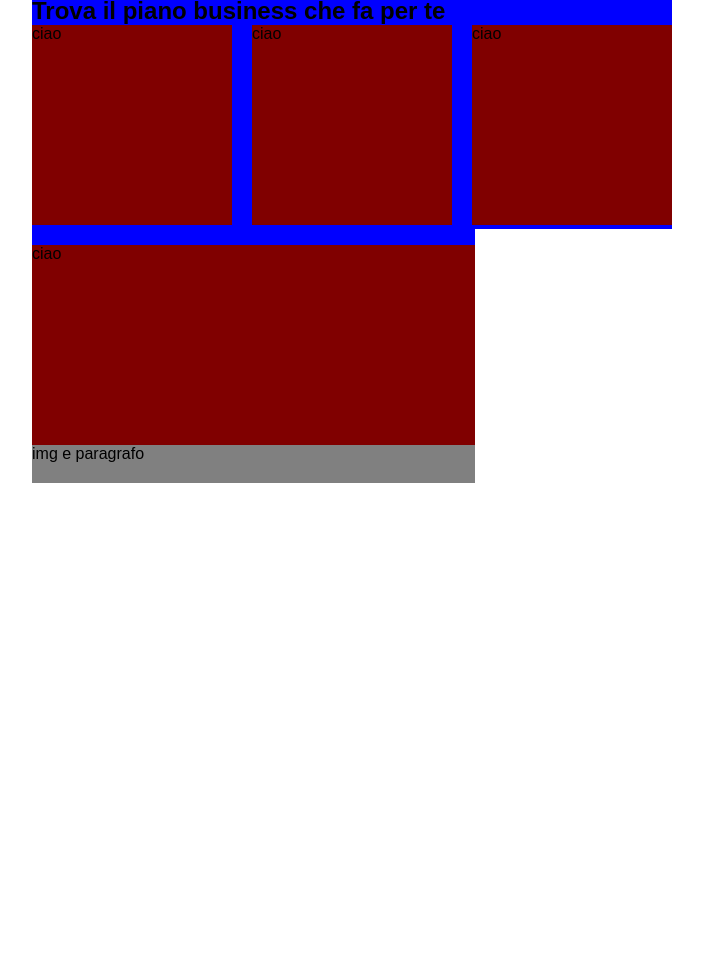
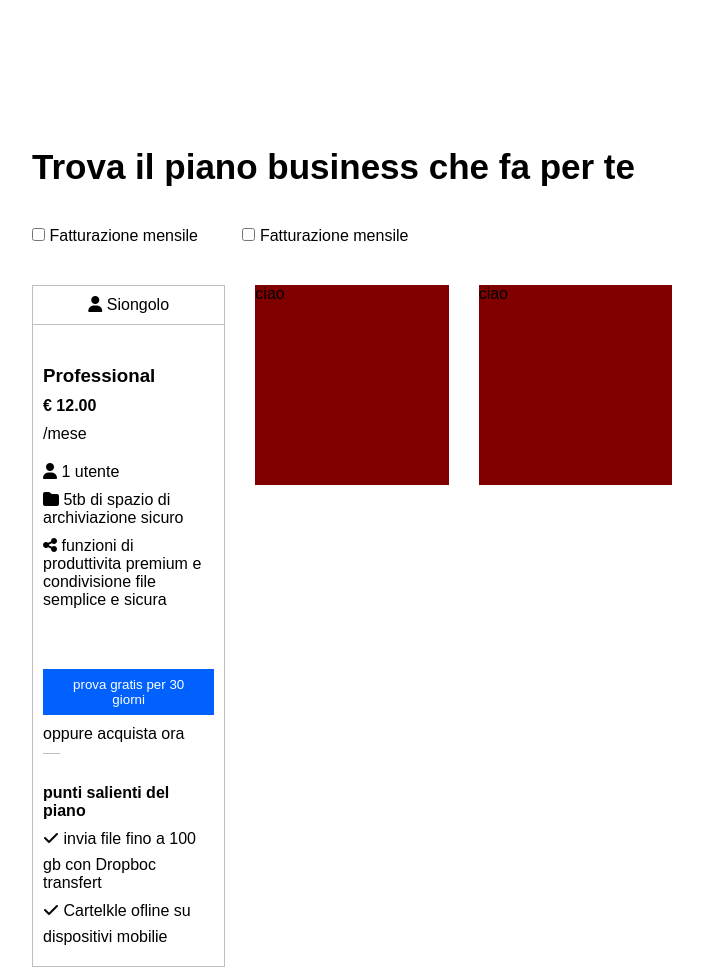
Before and after one commit to MicheleGiovagnoli/htmlcss-dropbox, a plain HTML site: page index.html in a window 1280 px wide. Shown: the part 788-1759 px from the top of the page, without its empty margins (288-991 px from the left). Drawn offline with Linux system fonts and the light colour scheme.

Commit message:
Piani di acquisto

```diff
--- a/css/style.css
+++ b/css/style.css
@@ -44,8 +44,22 @@ main {
 .w-70 {
     width: 70%;
 }
-.m-30 {
+.m-50 {
     margin-top: 50px;
+}
+.border {
+    border: solid 1px rgba(128, 128, 128, 0.5);
+}
+.d-block {
+    display: block;
+}
+.padding {
+  padding-top: 10px;
+  padding-bottom: 10px;
+}
+.in-line {
+    display: inline;
+    height: 50px;
 }
 /* --->GENERAL<--- */
 
@@ -54,6 +68,7 @@ header .max-container {
     display: flex;
     justify-content: space-between;
     position: fixed;
+    z-index: 100;
 }
 .header ul{
     list-style-type: none;
@@ -94,7 +109,33 @@ header .max-container {
     position: absolute;
 }
 /* jumbo */
-/* columns */
+/* piani di acquisto */
+.h2-selector h2{
+    margin-top: 150px;
+    font-size: 35px;
+}
+.checkbox {
+    padding-top: 40px;
+    padding-bottom: 40px;
+    padding-right: 40px;
+    display: inline-block;
+}
+.col-top {
+    border-bottom: solid 1px rgba(128, 128, 128, 0.5);
+    text-align: center;
+    padding: 10px;
+}
+.col-bottom {
+    padding: 10px;
+}
+.line {
+    width: 10%;
+    border-top: solid 1px rgba(128, 128, 128, 0.5);
+}
+.list-col {
+    list-style-type: none;
+
+}
 
 .columns {
     display: flex;
@@ -102,12 +143,14 @@ header .max-container {
 }
 
 .col {
-    width: 200px;
+    width: calc((100% / 3) - 20px);
+
 }
 
 .col-bottom {
     margin-top: 20px;
 }
+/* piani di acquisto */
 
 .box {
     display: flex;
--- a/index.html
+++ b/index.html
@@ -37,9 +37,9 @@
                 <div class="jumbo">
                     <div class="jumbo-left w-30">
                         <p>Lorem ipsum dolor sit amet consectetur, adipisicing elit. Voluptatibus, rerum? Asperiores, officiis ipsum dolore dolores distinctio quia necessitatibus dolorem ab natus dolor maiores odio accusamus veritatis nulla qui quae odit!</p>
-                        <button class="button m-30">Inizia la tua prova gratuita</button>
-                        <span class="m-30">Annulla in qualsiasi momento</span>
-                        <i class="fa-solid fa-arrow-down m-30"></i>
+                        <button class="button m-50">Inizia la tua prova gratuita</button>
+                        <span class="m-50">Annulla in qualsiasi momento</span>
+                        <i class="fa-solid fa-arrow-down m-50"></i>
                     </div>
                     <div class="jumbo-right w-70">
                         <img src="img/jumbo.png" alt="jumbo">
@@ -49,13 +49,63 @@
         </section>
 
         <section class="max-container">
-            <section class="small-container debug-blue">
-                <div class="h2-selector">
+            <section class="small-container">
+                <div class="h2-selector m-100">
                   <h2>Trova il piano business che fa per te</h2>
                 </div>
-                <div class="columns ">
-                   <div class="col debug-maroon">
-                    ciao
+                <div class="checkbox">
+                  <input type="checkbox" name="check-1">
+                  <label for="check-1">Fatturazione mensile</label>
+                </div>
+                <div class="checkbox">
+                  <input type="checkbox" name="check-1">
+                  <label for="check-1">Fatturazione mensile</label>
+                </div>
+
+                <section class="columns ">
+                   <div class="col border">
+                       <div class="col-top">
+                          <i class="fa-solid fa-user"></i>
+                          <span>Siongolo</span>
+                       </div>
+                       <div class="col-bottom">
+                          <h3 class="padding">Professional</h3>
+                          <span class="padding"><strong> &euro; 12.00</strong></span>
+                          <span class="d-block padding">/mese</span>
+                          <div class="padding">
+                            <div class="in-line">
+                                <i class="fa-solid fa-user"></i>
+                            </div>
+                            <span>1 utente</span>
+                          </div>
+                          <div class="in-line">
+                            <i class="fa-solid fa-folder"></i>
+                          </div>
+                          <div class="padding in-line">
+                            <span>5tb di spazio di archiviazione sicuro</span>
+                          </div>
+                          <div class="padding">
+                            <i class="fa-solid fa-share-nodes"></i>
+                            <span>funzioni di produttivita premium e condivisione file semplice e sicura</span>
+                          </div>
+                          <button class="button m-50"> prova gratis per 30 giorni</button>
+                          <span class="d-block padding">oppure acquista ora</span>
+                          <div class="line padding">
+                          </div>
+                          <ul class="list-col padding">
+                            <li><strong>punti salienti del piano</strong></li>
+                            <li>
+                                <i class="fa-solid fa-check padding"></i>
+                                <span>invia file fino a 100 gb con Dropboc transfert</span>
+
+                            </li>
+                            <li>
+                                <i class="fa-solid fa-check padding"></i>
+                                <span>Cartelkle ofline su dispositivi mobilie</span>
+                            </li>
+                          </ul>
+
+                       </div>
                    </div>
                    <div class="col debug-maroon">
                     ciao
@@ -63,7 +113,7 @@
                    <div class="col debug-maroon">
                     ciao
                    </div>
-                </div>
+                </section>
                 <div class="col-bottom debug-maroon">
                     ciao
                 </div>
```
